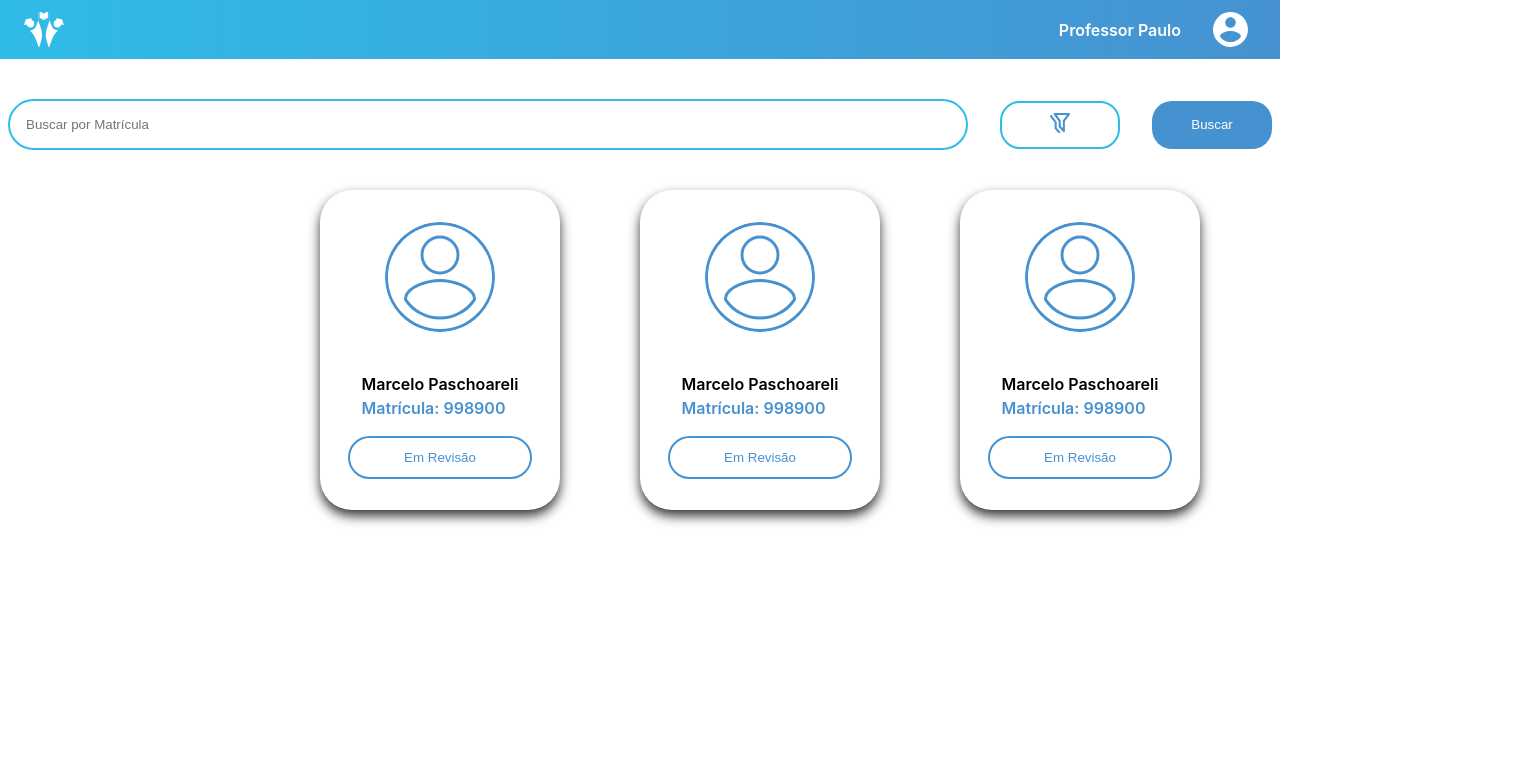
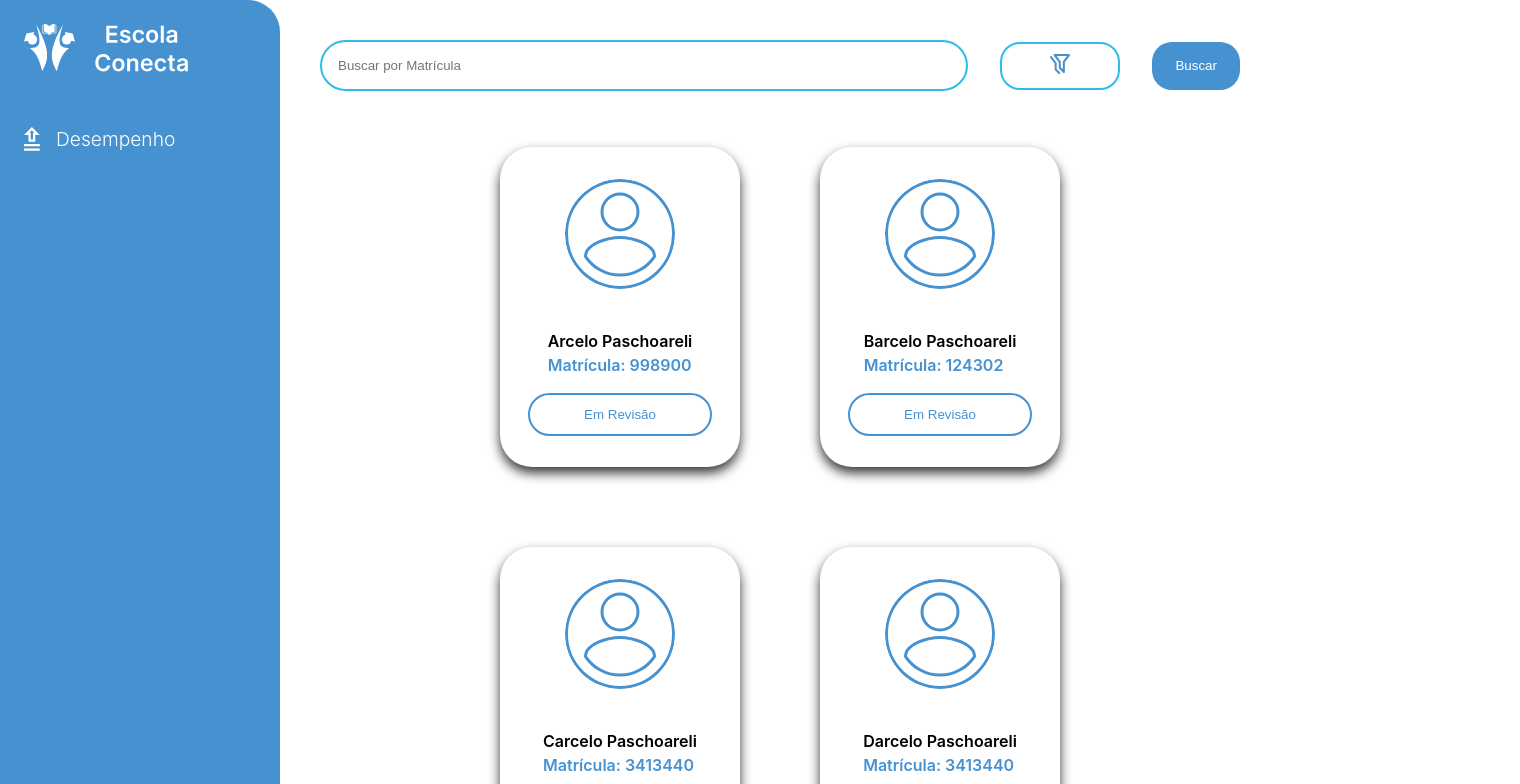
Before and after one commit to Projeto-Ambiente-Escolar/projeto-ambiente-escolar-web, a React (Vite) app: page /professor in a window 1280 px wide. Shown: the top 784 px of the page, 1520 px wide, since content can reach past the window. Built offline with nearby package versions, Linux system fonts and the light colour scheme.

Commit message:
components

```diff
--- a/src/Components/BarraSuperior/BarraSuperior.jsx
+++ /dev/null
@@ -1,17 +0,0 @@
-import styles from "./BarraSuperior.module.css"
-import Logo from "../../../public/assets/logooo.svg"
-import Foto from "../../../public/assets/foto_perfil.svg"
-
-function BarraSuperior({nome, foto}) {
-    return (
-        <div className={styles.barContent}>
-            <img src={Logo} width="40vh" />
-            <div id={styles.perfil}>
-                <p>{nome}</p>
-                <img src={foto? foto : Foto } width="35vh" />
-            </div>
-        </div>
-    )
-}
-
-export default BarraSuperior
--- a/src/Components/BarraSuperior/BarraSuperior.module.css
+++ /dev/null
@@ -1,15 +0,0 @@
-.barContent {
-    display: flex;
-    justify-content: space-between;
-    padding: 1.5vh;
-    padding-left: 3vh;
-    padding-right: 4vh;
-    background: linear-gradient(to right, var(--azul-claro), var(--azul-escuro));
-}
-
-#perfil {
-    display: flex;
-    gap: 4vh;
-    color: white;
-    align-items: center;
-}
--- a/src/Components/CardAluno/CardAluno.module.css
+++ b/src/Components/CardAluno/CardAluno.module.css
@@ -1,4 +1,5 @@
 .content {
+    cursor: pointer;
     display: flex;
     justify-content: center;
     align-items: center;
--- /dev/null
+++ b/src/Components/SideBar/SideBar.jsx
@@ -0,0 +1,21 @@
+import styles from "./SideBar.module.css"
+import Logo from "../../../public/assets/logo_side.svg"
+import Desempenho from "../../../public/assets/desempenho_icon.svg"
+
+
+function SideBar() {
+    return (
+        <div className={styles.barContent}>
+            <img src={Logo} width="180vh"/>
+            <div id={styles.navegadores}>
+                <div id={styles.desempenho}>
+                    <img src={Desempenho} width="16vh"/>
+                    <p>Desempenho</p>
+                </div>
+
+            </div>
+        </div>
+    )
+}
+
+export default SideBar
--- /dev/null
+++ b/src/Components/SideBar/SideBar.module.css
@@ -0,0 +1,27 @@
+.barContent {
+    width: 35vh;
+    height: 100vh;
+    position: sticky;
+    top: 0;
+
+    display: flex;
+    flex-direction: column;
+
+    gap: 6vh;
+
+    padding: 1.5vh 4vh 1.5vh 3vh;
+    background-color: var(--azul-escuro);
+
+    border-radius: 0vh 4vh 0vh 0vh;
+}
+
+#desempenho {
+    display: flex;
+     align-items: center;
+     gap: 2vh;
+
+     color: white;
+
+     font-weight: 300;
+     font-size: larger;
+}
--- a/src/pages/Professor/Professor.css
+++ b/src/pages/Professor/Professor.css
@@ -1,9 +1,14 @@
+.professor-body {
+    display: flex;
+    height: 100vh;
+}
+
 #professor-content {
-    display: flex;
-    flex-direction: column;
-    padding-top: 5vh;
-    justify-content: center;
+    flex: 1;
+    overflow-y: auto;
+    padding: 5vh;
 }
+
 
 #professor-search {
     gap: 4vh;
@@ -44,9 +49,39 @@
     outline-style: none;
 }
 
+
 #professor-alunos {
-    width: 190vh;
+    width: 100%;
+    padding: 2vh;
     display: flex;
     justify-content: center;
     flex-wrap: wrap;
 }
+
+#dropdown-content {
+    display: none;
+    position: absolute;
+    filter: drop-shadow(0vh 0.8vh 0.7vh rgb(53, 53, 53));
+    width: 15vh;
+    background-color: white;
+    border-radius: 2vh;
+    z-index: 100;
+    flex-direction: column;
+    gap: 1vh;
+}
+
+#dropdown-content.ativo {
+    display: flex;
+}
+
+#drop-element {
+    background-color: white;
+    border: none;
+    padding: 1vh;
+    border-radius: 2vh;
+    cursor: pointer;
+}
+
+#drop-element:hover {
+    background: linear-gradient(to bottom, white, rgb(208, 205, 205));
+}
--- a/src/pages/Professor/Professor.jsx
+++ b/src/pages/Professor/Professor.jsx
@@ -1,31 +1,63 @@
-import BarraSuperior from "../../Components/BarraSuperior/BarraSuperior"
-import Foto from "../../../public/assets/foto_perfil.svg"
 import Filtro from "../../../public/assets/filter_icon.svg"
 import CardAluno from "../../Components/CardAluno/CardAluno"
 import "./Professor.css"
+import { useState } from "react"
+import SideBar from "../../Components/SideBar/SideBar"
 
 function Professor() {
 
-    const alunos = [
-        { id:1, nome:"Marcelo Paschoareli", matricula:"998900", status:"Em Revisão"},
-        { id:1, nome:"Marcelo Paschoareli", matricula:"998900", status:"Em Revisão"},
-        { id:1, nome:"Marcelo Paschoareli", matricula:"998900", status:"Em Revisão"},
-    ]
+    const [matricula, setMatricula] = useState("")
+    const [termoFiltrado, setTermoFiltrado] = useState("");
+    const [ordem, setOrdem] = useState(0);
+    const [mostrarDropdown, setMostrarDropdown] = useState(false);
+
+
+    const [alunos, setAlunos] = useState([
+        { id:1, nome:"Arcelo Paschoareli", matricula:"998900", status:"Em Revisão"},
+        { id:2, nome:"Barcelo Paschoareli", matricula:"124302", status:"Em Revisão"},
+        { id:3, nome:"Carcelo Paschoareli", matricula:"3413440", status:"Em Revisão"},
+                { id:4, nome:"Darcelo Paschoareli", matricula:"3413440", status:"Em Revisão"},
+                        { id:5, nome:"Earcelo Paschoareli", matricula:"3413440", status:"Em Revisão"},
+
+
+    ]);
+
+    const handleBuscar = () => {
+        setTermoFiltrado(matricula);
+        console.log(ordem)
+    };
 
     return (
         <div className="professor-body">
-            <BarraSuperior nome={"Professor Paulo"} foto={Foto}></BarraSuperior>
-            <div id="professor-content">
+            <SideBar></SideBar>
+                <div id="professor-content">
                 <div id="professor-search">
-                    <input type="text" placeholder="Buscar por Matrícula" id="search-input"/>
-                    <button id="buttom-filtrar">
-                        <img src={Filtro} width="20vh" />
-                    </button>
-                    <button id="buttom-buscar">Buscar</button>
+                    <input type="text" placeholder="Buscar por Matrícula" id="search-input" onChange={(e) => {setMatricula(e.target.value); if(e.target.value === "") setTermoFiltrado("");}}/>
+                    <div>
+                    <button
+            id="buttom-filtrar"
+            onClick={() => setMostrarDropdown(!mostrarDropdown)}
+            >
+            <img src={Filtro} width="20vh" />
+            </button>
+            <div id="dropdown-content" className={mostrarDropdown ? "ativo" : ""}>
+                    <button id="drop-element" onClick={() => {setOrdem(1); console.log(ordem)}}>A-Z</button>
+                    <button id="drop-element" onClick={() => setOrdem(-1)}>Z-A</button>
+                </div>
+            </div>
+            <button id="buttom-buscar" onClick={handleBuscar}>Buscar</button>
                 </div>
                 <div id="professor-alunos">
                     {
-                      alunos.map((aluno) => (
+                      [...alunos]
+                      .filter(aluno => aluno.matricula.includes(termoFiltrado))
+                      .sort((a, b) =>
+                        ordem === 1
+                          ? a.nome.localeCompare(b.nome)
+                          : ordem === -1
+                          ? b.nome.localeCompare(a.nome)
+                          : 0
+                      ).map((aluno, index) => (
                         <CardAluno
                             id={aluno.id}
                             foto={aluno.foto}
```
Also changed, not shown: public/assets/desempenho_icon.svg (added), public/assets/logo_side.svg (added).
